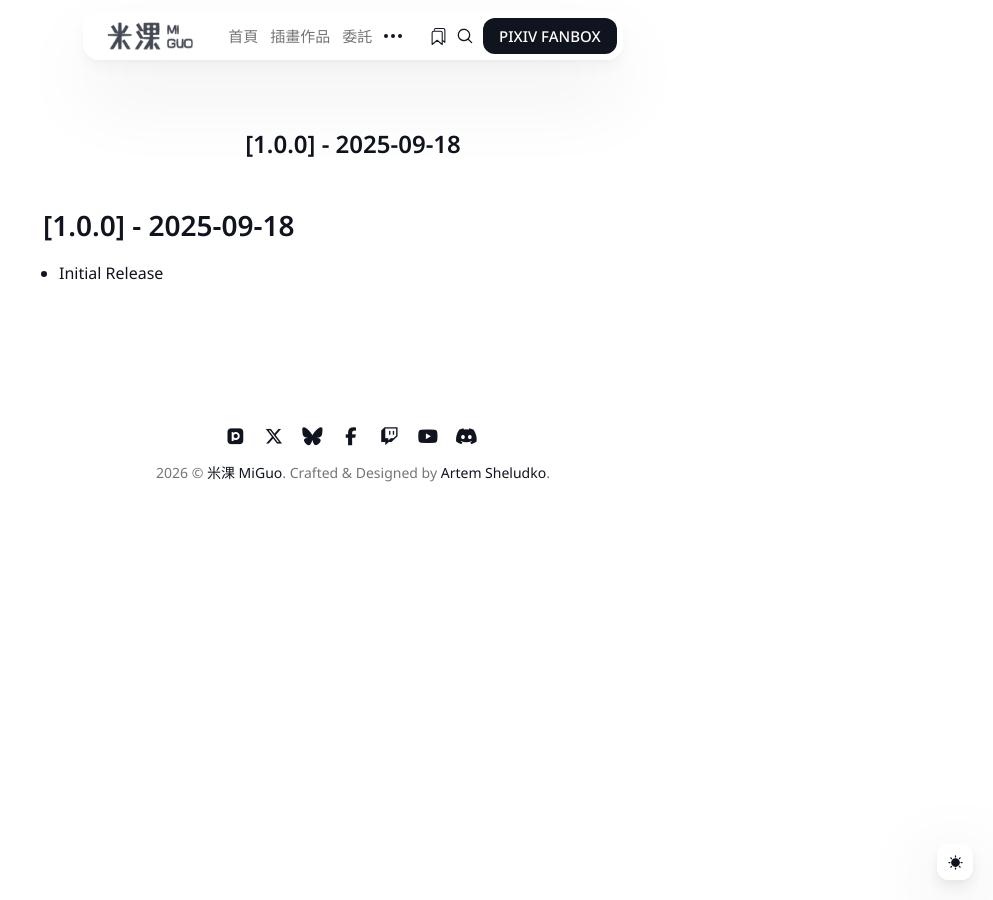
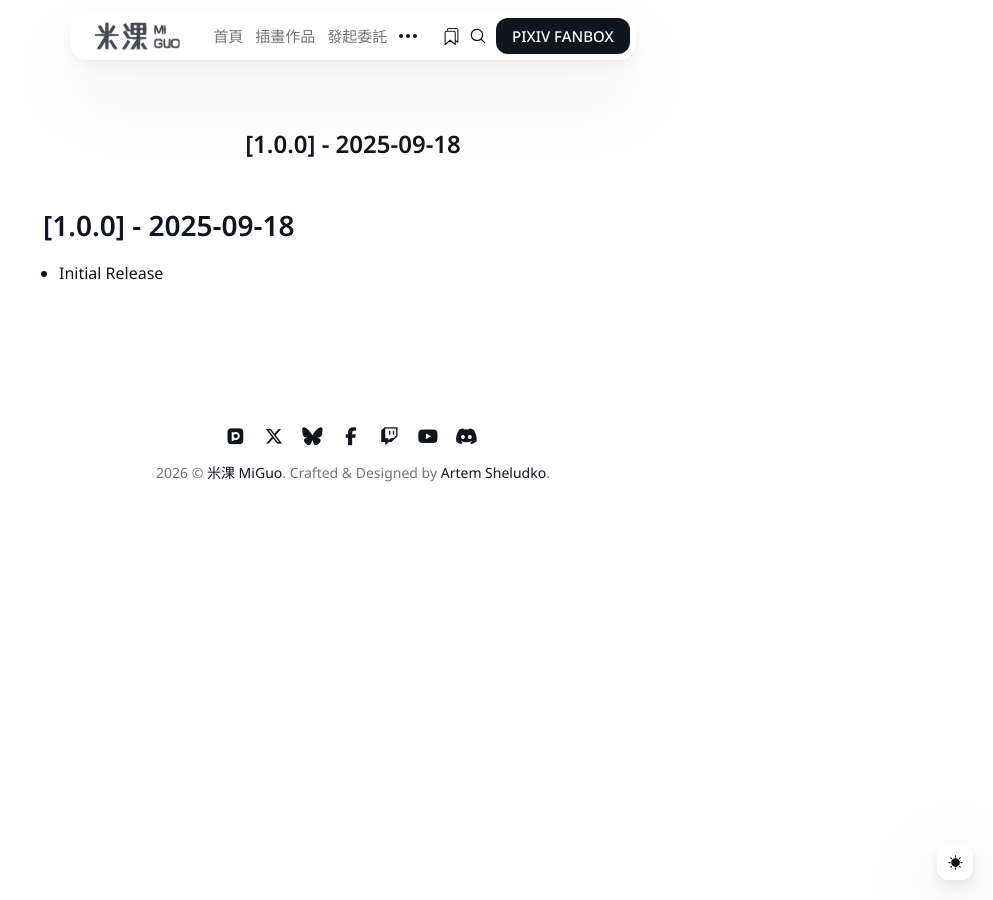
Before and after one commit to miguotw/MiGuo-Website, a Jekyll site: the page built from CHANGELOG.md, in a window 1280 px wide. Shown: the whole page, without its empty margins (287-1280 px from the left). Built offline with Jekyll 4.4.1, drawn with Linux system fonts in a browser that asks for light colours; nearby versions of some CDN libraries; our own code applies the rules of GitHub Pages for plain Markdown files.

Commit message:
修改子頁面標題

```diff
--- a/_data/settings.yml
+++ b/_data/settings.yml
@@ -17,7 +17,7 @@ menu_settings:
     - title: '插畫作品'
       url: '/projects/'
 
-    - title: '委託'
+    - title: '發起委託'
     - url: '/services/'
 
 
```
